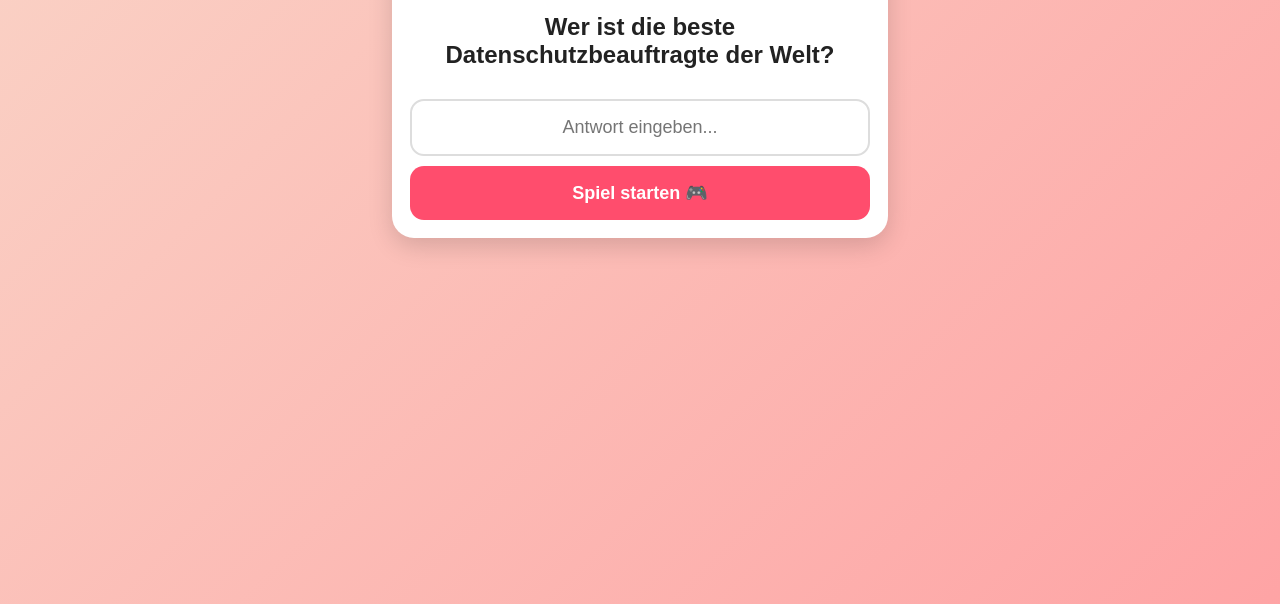
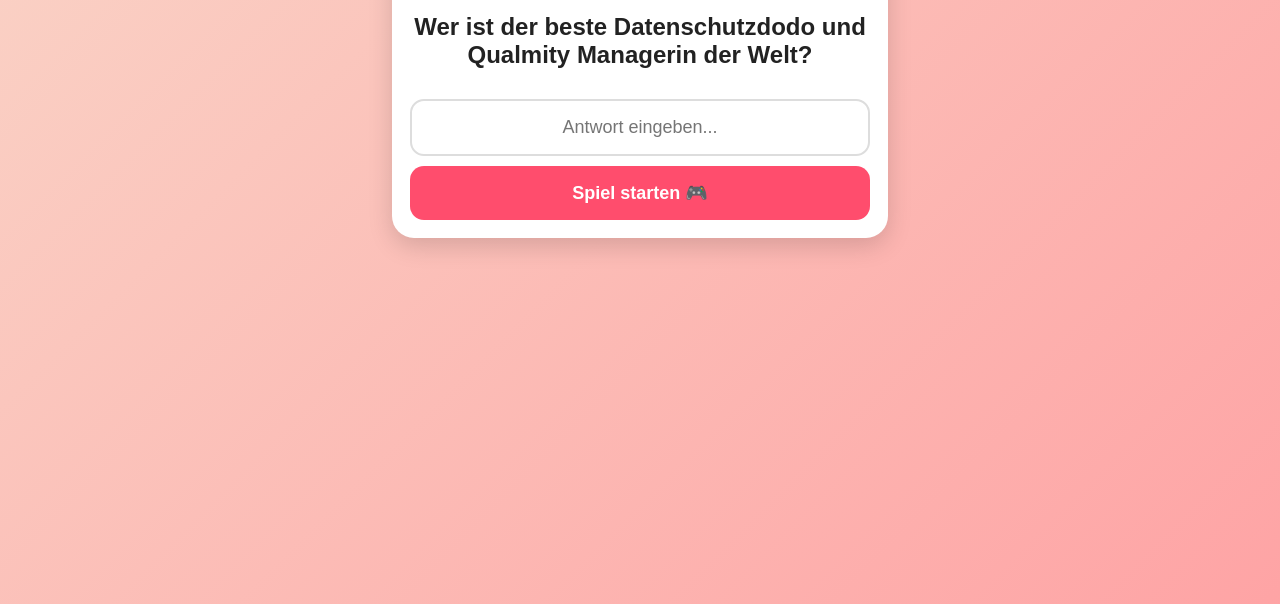
Before and after one commit to Susv1984/Geburtstagsseite, a plain HTML site: page index.html in a window 1280 px wide. Shown: the part 196-800 px from the top of the page. Drawn offline with Linux system fonts and the light colour scheme.

Commit message:
Update index.html

```diff
--- a/index.html
+++ b/index.html
@@ -223,7 +223,7 @@ Nur dann kannst du dein Geschenk öffnen 🎁
 </p>
 
 <h2>
-Wer ist die beste Datenschutzbeauftragte der Welt?
+Wer ist der beste Datenschutzdodo und Qualmity Managerin der Welt?
 </h2>
 
 <input id="startInput" placeholder="Antwort eingeben...">
```
